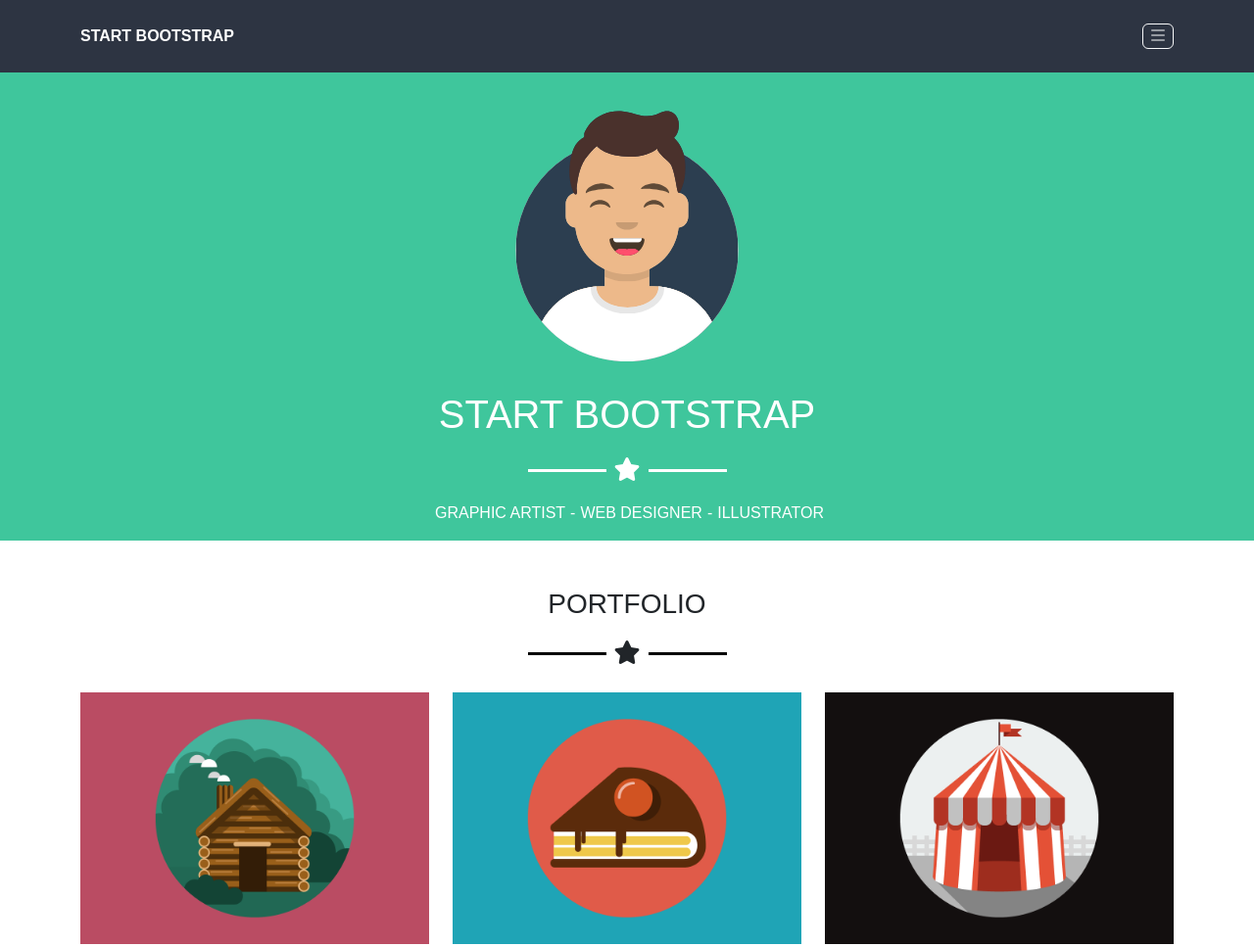
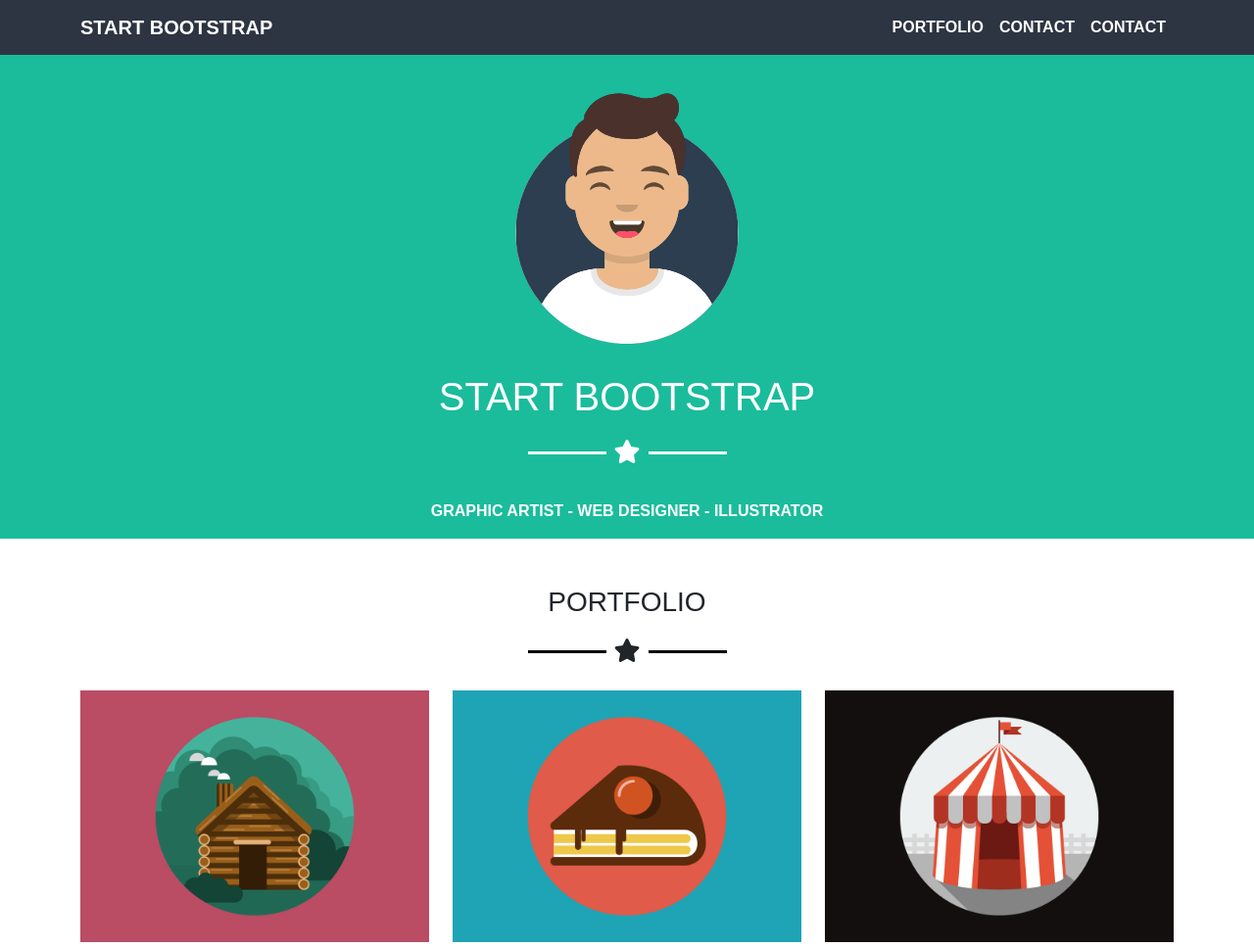
Before and after one commit to Francesco-Alquati/html-css-bootstrap-freelancer, a plain HTML site: page index.html in a window 1280 px wide. Shown: the top 967 px of the page at 98% size. Drawn offline with nearby package versions, Linux system fonts and the light colour scheme.

Commit message:
[FIX] Added navbar and javascript link for bootstrap

```diff
--- a/css/style.css
+++ b/css/style.css
@@ -11,27 +11,20 @@ header{
 }
 
 .jumbo{
-    background-color: #3FC69C;
+    background-color: #1ABC9C;
 }
 .jumbo-about{
-    background-color: #3FC69C;
+    background-color: #1ABC9C;
 }
 
 /* classi di stile  */
 
-ul{
-    padding-left: 0px;
-    list-style-type: none;
-}
 
 .content-jumbo img{
     width: 250px;
     margin: 30px 0px;
 }
 
-.content-jumbo li{
-    margin-left: 5px;
- }
 
 .content-about p{
     padding: 5px 90px;
@@ -67,6 +60,16 @@ ul{
 
 .content-card img{
     width: 100%;
+}
+
+.navbar a{
+    color: white;
+    font-weight: 600;
+    text-transform: uppercase;
+
+}
+.navbar-toggler:focus{
+    box-shadow: none;
 }
 
 /* background e colori  */
--- a/index.html
+++ b/index.html
@@ -12,20 +12,27 @@
     <!-- header  -->
     <header>
         <!-- navbar  -->
-        <div class="container container-md container-xl">
-            <div class="row py-4 align-items-center">
-                <div class="col-6">
-                    <div class="text-white text-uppercase fw-bold">
-                        <div>Start Bootstrap</div>
-                    </div>
-                </div>
-                <div class="col-6">
-                    <div class="d-flex justify-content-end">
-                        <div class="border border-light rounded px-2"><i class="fa-solid fa-bars text-white-50"></i></div>
-                    </div>
-                </div>
+        <nav class="navbar navbar-expand-md ">
+            <div class="container">
+              <a class="navbar-brand text-uppercase" href="#">Start Bootstrap</a>
+              <button class="navbar-toggler" type="button" data-bs-toggle="collapse" data-bs-target="#navbarSupportedContent" aria-controls="navbarSupportedContent" aria-expanded="false" aria-label="Toggle navigation">
+                <i class="fas fa-bars fa-lg text-white"></i>
+              </button>
+              <div class="collapse navbar-collapse" id="navbarSupportedContent">
+                <ul class="navbar-nav ms-auto mb-2 mb-lg-0">
+                    <li class="nav-item">
+                        <a class="nav-link" href="#">Portfolio</a>
+                    </li>
+                    <li class="nav-item">
+                        <a class="nav-link" href="#">Contact</a>
+                    </li>
+                    <li class="nav-item">
+                        <a class="nav-link " aria-disabled="true">Contact</a>
+                    </li>
+                </ul>
+              </div>
             </div>
-        </div>
+          </nav>
     </header>
     <!-- main  -->
     <main>
@@ -38,13 +45,9 @@
                             <img src="./img/avatar.svg" alt="">
                             <h1> Start Bootstrap</h1>
                             <span class="lines-w"><i class="fa-solid fa-star fa-xl my-4 mx-2"></i></span>
-                            <ul class="d-flex justify-content-center  mt-2">
-                                <li >Graphic Artist</li>
-                                <li>-</li>
-                                <li>web designer</li>
-                                <li>-</li>
-                                <li>illustrator </li>
-                            </ul>
+                            <p class="text-uppercase mt-4 fw-semibold">
+                                Graphic artist - Web Designer - illustrator
+                            </p>
                         </div>
                     </div>
                 </div>
@@ -113,7 +116,7 @@
                     </div>
                     <div class="col-12">
                         <div class="content-about text-center mb-4">
-                            <button type="button" class="btn btn-outline-light"><i class="fa-solid fa-download" style="color: #ffffff;"></i> Download</button>
+                            <button type="button" class="btn btn-outline-light"><i class="fa-solid fa-download"></i> Download</button>
                         </div>
                     </div>
                 </div>
@@ -186,5 +189,6 @@
             </div>
         </div>
     </footer>
+    <script src="https://cdn.jsdelivr.net/npm/bootstrap@5.3.3/dist/js/bootstrap.bundle.min.js" integrity="sha384-YvpcrYf0tY3lHB60NNkmXc5s9fDVZLESaAA55NDzOxhy9GkcIdslK1eN7N6jIeHz" crossorigin="anonymous"></script>
 </body>
 </html>
```
